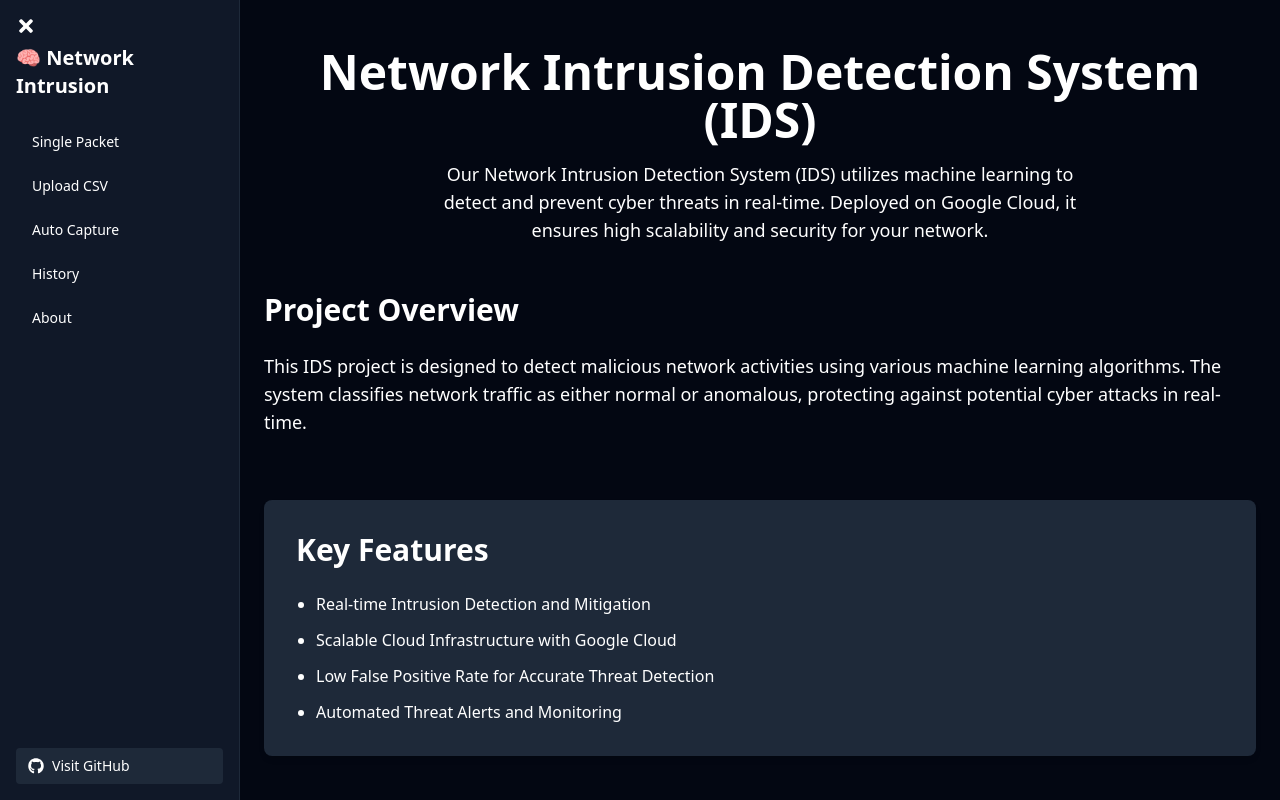
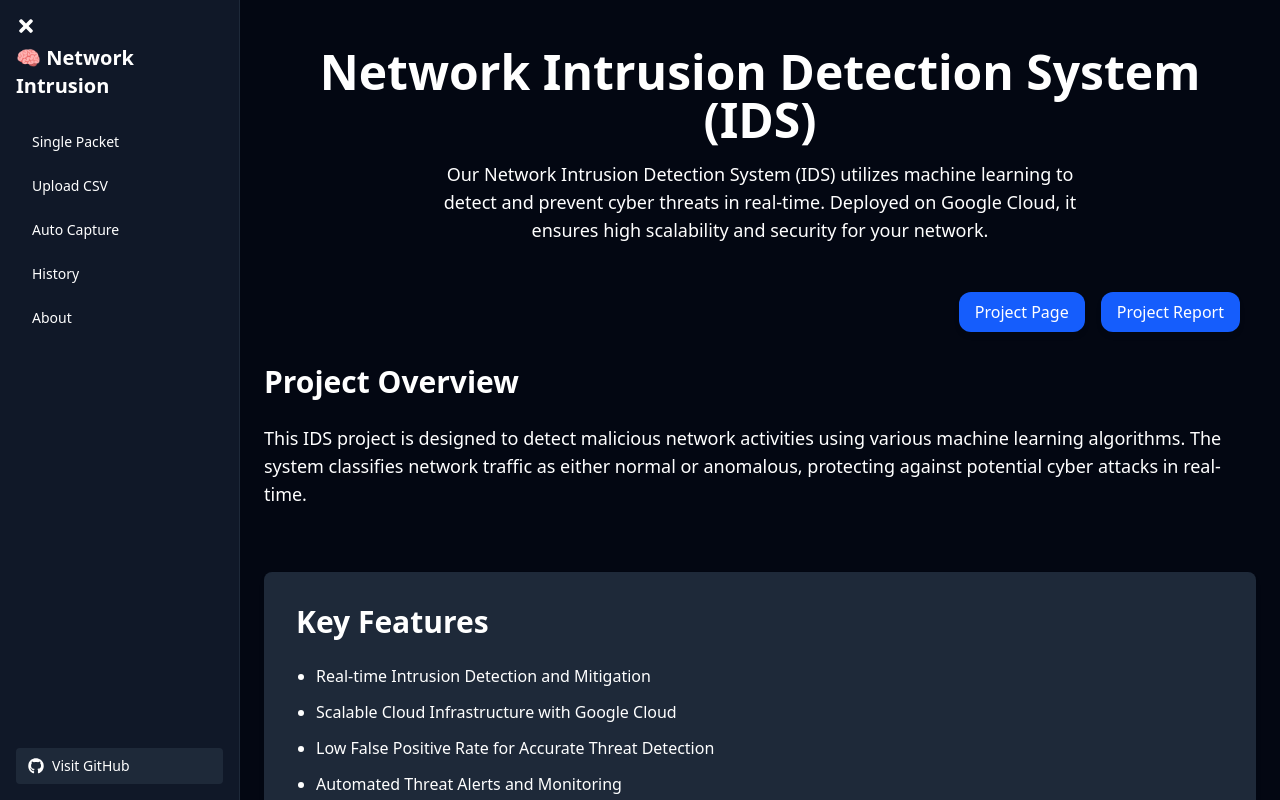
Before and after one commit to Luv-valecha/Network_Intrusion, a React (Vite) app in the folder frontend2/Network_intrusion/: page /about in a window 1280 px wide. Built offline with nearby package versions, Linux system fonts and the light colour scheme.

Commit message:
Completed About Page

```diff
--- a/frontend2/Network_intrusion/src/components/About.jsx
+++ b/frontend2/Network_intrusion/src/components/About.jsx
@@ -11,6 +11,24 @@ function About() {
           Our Network Intrusion Detection System (IDS) utilizes machine learning to detect and prevent cyber threats in real-time. Deployed on Google Cloud, it ensures high scalability and security for your network.
         </p>
       </header>
+      <div className="w-full flex justify-end gap-4 mb-8 pr-4">
+        <a
+          href="https://luv-valecha.github.io/Network_Intrusion/"
+          target="_blank"
+          rel="noopener noreferrer"
+          className="bg-blue-600 hover:bg-blue-700 text-white font-medium py-2 px-4 rounded-xl transition duration-300 shadow-md"
+        >
+          Project Page
+        </a>
+        <a
+          href="#"
+          target="_blank"
+          rel="noopener noreferrer"
+          className="bg-blue-600 hover:bg-blue-700 text-white font-medium py-2 px-4 rounded-xl transition duration-300 shadow-md"
+        >
+          Project Report
+        </a>
+      </div>
 
       {/* Project Overview Section */}
       <section className="mb-16">
@@ -110,40 +128,47 @@ function About() {
       <section className="mb-16">
         <h2 className="text-3xl font-semibold text-white mb-6 text-center">Meet the Team</h2>
 
-        <div className="flex flex-wrap justify-center gap-6">
+        <div className="flex flex-wrap justify-center gap-8 py-10 px-4">
           {[
-            { name: "Luv Valecha", id: "B23CS1093", linkedin: "#", github: "#" },
-            { name: "Shiv Jee Yadav", id: "B23EE1095", linkedin: "#", github: "#" },
-            { name: "Ritik Nagar", id: "B23EE1061", linkedin: "#", github: "#" },
-            { name: "Pratyush Chauhan", id: "B23CM1030", linkedin: "#", github: "#" },
-            { name: "Dheeraj Kumar", id: "B23CS1016", linkedin: "#", github: "#" },
-            { name: "Dhruv Sharma", id: "B23EE1086", linkedin: "#", github: "#" }
+            { name: "Luv Valecha", id: "B23CS1093", linkedin: "#", github: "#", pic: "pic.jpg" },
+            { name: "Shiv Jee Yadav", id: "B23EE1095", linkedin: "#", github: "#", pic: "temp_pic.jpg" },
+            { name: "Ritik Nagar", id: "B23EE1061", linkedin: "#", github: "#", pic: "temp_pic.jpg" },
+            { name: "Pratyush Chauhan", id: "B23CM1030", linkedin: "#", github: "#", pic: "temp_pic.jpg" },
+            { name: "Dheeraj Kumar", id: "B23CS1016", linkedin: "#", github: "#", pic: "temp_pic.jpg" },
+            { name: "Dhruv Sharma", id: "B23EE1086", linkedin: "#", github: "#", pic: "temp_pic.jpg" }
           ].map((member, index) => (
             <div
               key={index}
-              className="bg-gray-800 p-6 rounded-lg shadow-md w-full sm:w-1/2 lg:w-1/3 text-center"
+              className="bg-gradient-to-br from-gray-800 to-gray-900 text-white p-8 rounded-2xl shadow-lg w-full sm:w-3/4 md:w-[28rem] transition-transform hover:scale-105"
             >
-              <h3 className="text-xl font-semibold text-white">{member.name}</h3>
-              <p className="text-white mb-4">{member.id}</p>
-              <div className="flex justify-center gap-6">
+              <div className="flex flex-col items-center">
+                <img
+                  src={member.pic}
+                  alt={member.name}
+                  className="w-28 h-28 rounded-full border-4 border-gray-700 object-cover mb-6 shadow-md"
+                />
+                <h3 className="text-2xl font-bold mb-1">{member.name}</h3>
+                <p className="text-sm text-gray-400 mb-4">{member.id}</p>
+                <div className="flex gap-6 mt-2">
                   <a
                     href={member.linkedin}
                     target="_blank"
                     rel="noopener noreferrer"
-                  className="text-white hover:text-blue-400 text-2xl"
+                    className="hover:text-blue-400 transition"
                     title="LinkedIn"
                   >
-                  <i className="fab fa-linkedin"></i>
+                    <i className="fab fa-linkedin text-2xl"></i>
                   </a>
                   <a
                     href={member.github}
                     target="_blank"
                     rel="noopener noreferrer"
-                  className="text-white hover:text-gray-400 text-2xl"
+                    className="hover:text-gray-400 transition"
                     title="GitHub"
                   >
-                  <i className="fab fa-github"></i>
+                    <i className="fab fa-github text-2xl"></i>
                   </a>
+                </div>
               </div>
             </div>
           ))}
```
Also changed, not shown: frontend2/Network_intrusion/public/pic.jpg (added), frontend2/Network_intrusion/public/temp_pic.jpg (added). Lines whose indentation alone changed are shown as unchanged.
